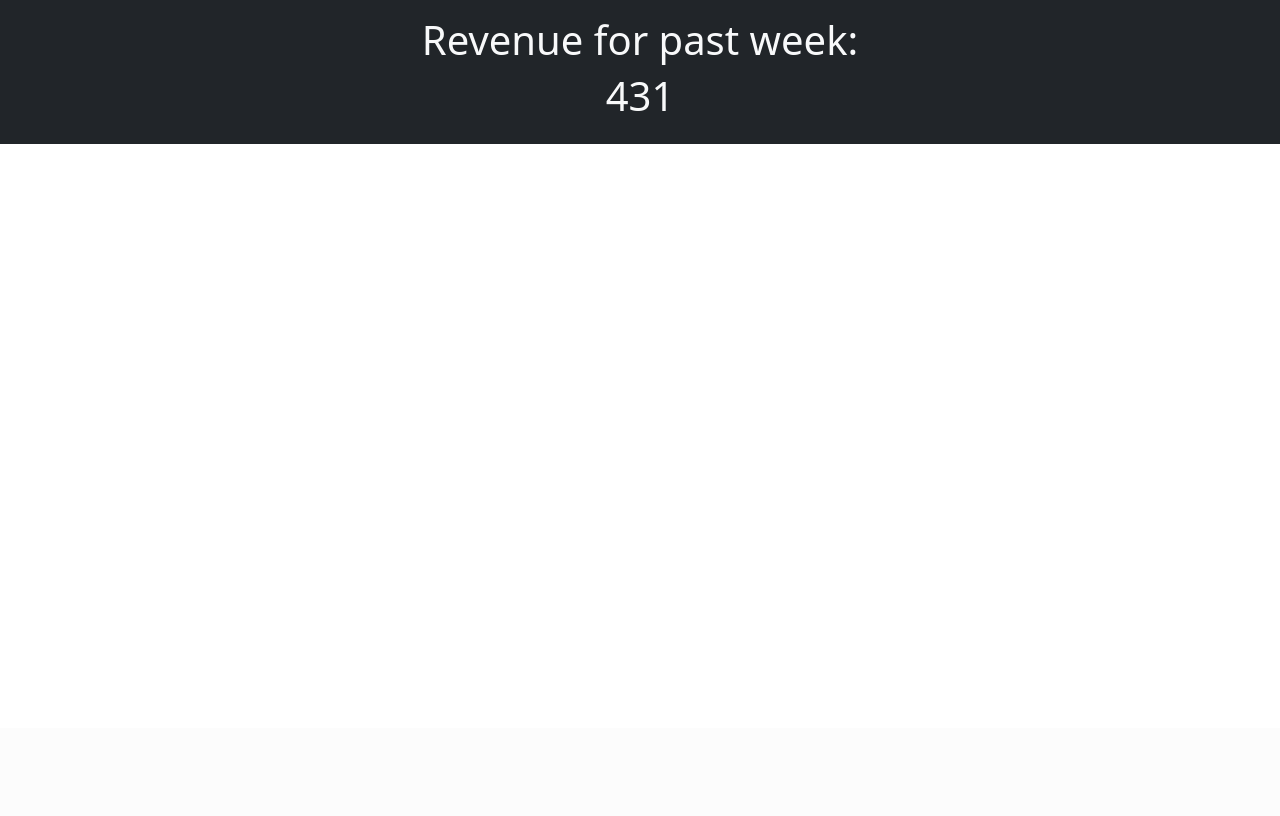
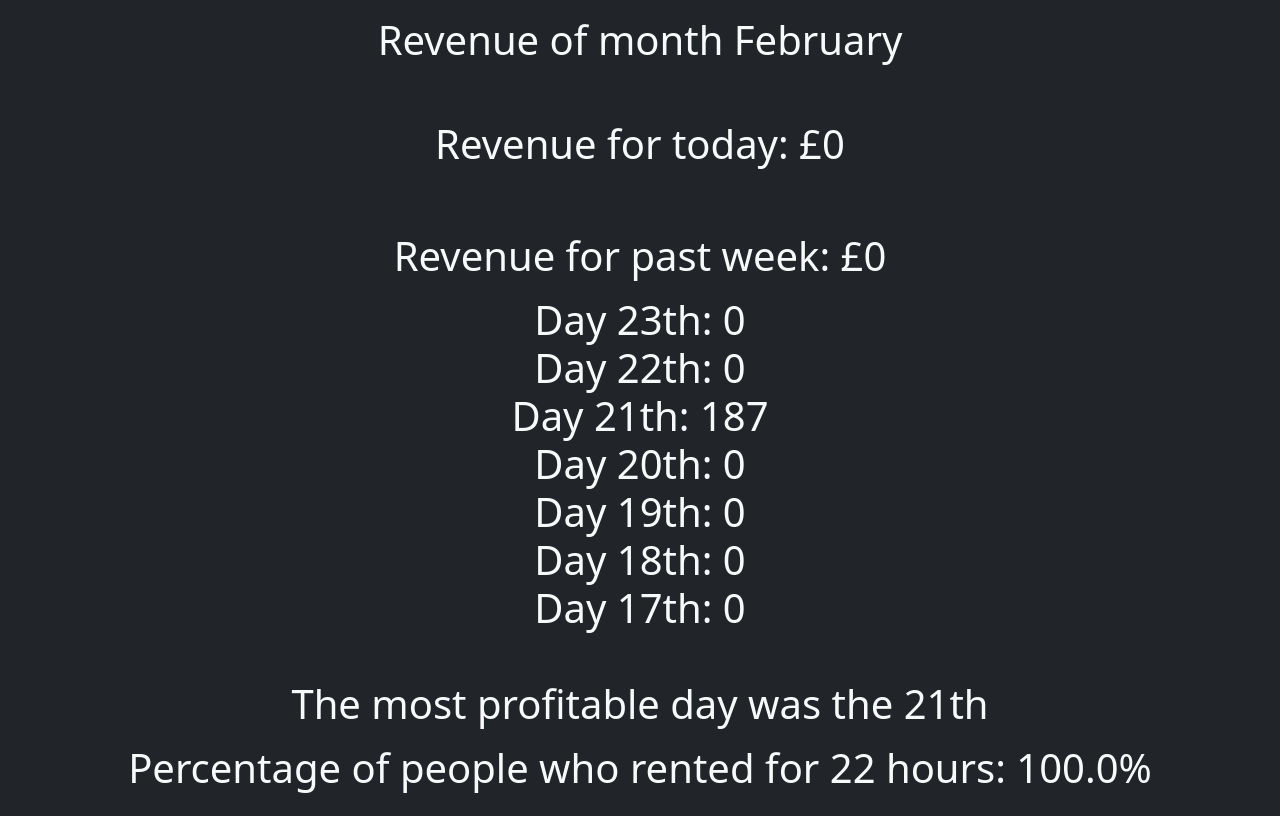
Before and after one commit to shreyashonnalli/leedskrrt, a Flask app: page /revenue in a window 1280 px wide. Shown: the part 72-888 px from the top of the page. Before the commit the page ends 216 px from the top, so only its background shows below. Run offline with Flask 2, Linux system fonts and the light colour scheme; data comes from the database, SQL or seed files in the repository; both versions use the stored data as it was after the commit; some libraries are stand-ins or nearby versions.

Commit message:
Completely reoworked revenue and added several methods

```diff
--- a/app/templates/revenue.html
+++ b/app/templates/revenue.html
@@ -1,6 +1,20 @@
 {% extends "baseManager.html" %}
 {% block content %}
 
-<h1>Revenue for past week:</h1>
-{{totalPrice}}
+<head>
+    <h1>Revenue of month {{month}}</h1>
+</head>
+
+<body>
+    <br><p>Revenue for today: £{{dayPrice}}</p><br>
+    <p>Revenue for past week: £{{weekPrice}}</p>
+    {% for i in range(0, weekPriceLen) %}
+        Day {{weekDates[i]}}th: {{weekPrices[i]}}<br>
+    {% endfor %}
+    <br>
+    <p>The most profitable day was the {{popularDay}}th</p>
+    {% for i in range(0, percentagesLen) %}
+       {{percentages[i]}}<br>
+    {% endfor %}
+</body>
 {% endblock %}
--- a/app/views.py
+++ b/app/views.py
@@ -354,38 +354,6 @@ def feedback_form():
         flash('Our services are available to our customers only', category='error')
         return redirect(url_for('managerindex'))
 
-@app.route('/revenue', methods=['GET', 'POST'])
-def revenue_page():
-
-    #variable prep
-    bookingFirst = Booking.query.order_by(Booking.bookingId.desc()).first()
-    inBooking = bookingFirst.bookingId
-
-    cDate = dt.date.today()#current date
-    strDate = cDate.strftime("%D")#convert into string
-    temp = strDate.split("/")#split the date into a list of month, date, year
-    int1 = int(temp[1])
-
-    foundDate = False
-    count = 0
-    totalPrice = 0
-
-    while not foundDate:
-        if inBooking - count > 0:
-            tempBooking = Booking.query.filter_by(bookingId = inBooking - count).first()
-            temp2 = tempBooking.date#format date until we only have an int of the days
-            strTemp = temp2.split("/")
-            int2 = int(strTemp[1])
-            if (int1 - int2 > 7):#longer than a week ago we dont care about it anymore
-                foundDate = True
-            else:
-                totalPrice += tempBooking.price
-        else:
-            foundDate = True
-        count += 1
-
-    return render_template('revenue.html', title='revenue', totalPrice = totalPrice)
-
 @app.route('/unregistered_booking', methods=['GET', 'POST'])
 def unregistered_booking():
         scooters = Scooter.query.all()
@@ -429,3 +397,186 @@ def unregistered_payment():
             db.session.commit()
             return redirect(url_for("unregistered_confirmation_page"))
         return render_template('unregisteredPayment.html', title='Payment', form=form)
+
+@app.route('/revenue', methods=['GET', 'POST'])
+def revenue_page():
+    weekPrice = 0
+    weekPrices =[]
+    weekDates = []
+    percentages = []
+    dayPrice = 0
+    month = todaysMonth(todaysDate())#the current month
+    today = todaysDay(todaysDate())#the current day
+    testBooking = Booking.query.order_by(Booking.bookingId.desc()).first()#this will only wbe used to check if the database is empty
+
+
+    if (testBooking != None):#our database is not empty
+        dayPrice = calculateRevenue(1)
+        weekPrice = calculateRevenue(7)
+        for i in range(7):#note, calculateDailyRevenue() works with a different index than its counterpart
+            #while calculateRevenue goes from 1...7 this one goes from 0...6 for a week
+            weekPrices.append(calculateDailyRevenue(i))
+            weekDates.append(today-i)#the number dates corresponding to each revenue
+        weekPriceLen = len(weekPrices)
+        popularDay = weekDates[calculatePopularDay(weekPrices)]#the index is shared so if most revenue is at index 3 so will be the date
+        percentages = findOptionPercentage(popularDay)#a list of the percentages for each booking
+        percentagesLen = len(percentages)
+    else:#our database is empty so return 0
+
+        weekPrice = 0
+        dayPrice = 0
+
+    return render_template('revenue.html', title='revenue', weekPrice = weekPrice,
+    dayPrice = dayPrice, weekPrices = weekPrices, month = month, weekPriceLen = weekPriceLen,
+    weekDates = weekDates, popularDay = popularDay, percentages = percentages, percentagesLen = percentagesLen)
+
+
+
+#These are our functional methods
+def calculateRevenue(days):#a revenue calculating method based around the number of days you want the revenue for
+    #returns the total price in the date range
+    #ex, for todays date, number of days would be 1
+
+
+    bookingFirst = Booking.query.order_by(Booking.bookingId.desc()).first()
+    inBooking = bookingFirst.bookingId
+    foundDate = False
+    count = 0
+    totalPrice = 0
+    temp = todaysDate()
+    thisMonth = int(temp[0])#the month it is currently
+    today = int(temp[1])#the day it is today
+
+    while not foundDate:#loop through the database until we find a date which is longer ago than what we want, a week
+        if inBooking - count > 0:# we have reached the end of the database
+            tempBooking = Booking.query.filter_by(bookingId = inBooking - count).first()#the latest booking
+            temp2 = tempBooking.date#format date until we only have an int of the days
+            strTemp = temp2.split("/")#some formatting
+            searchDate = int(strTemp[1])
+            searchMonth = int(strTemp[0])
+            if (today - searchDate >= days or (thisMonth - searchMonth != 0)):#longer than a week ago we dont care about it anymore
+                foundDate = True#alternatively, if it is a different month, we also don't care
+            else:
+                totalPrice += tempBooking.price
+        else:
+            foundDate = True
+        count += 1
+    return totalPrice
+
+def calculateDailyRevenue(days):#this method calculates the revenue of a specific day
+    #input: how many days back is the specific day
+    #like calculateRevenue() but not quite
+    bookingFirst = Booking.query.order_by(Booking.bookingId.desc()).first()
+    inBooking = bookingFirst.bookingId
+    foundDate = False
+    count = 0
+    totalPrice = 0
+    temp = todaysDate()
+    thisMonth = int(temp[0])#the month it is currently
+    today = int(temp[1])#the day it is today
+
+    while not foundDate:#loop through the database until we find a date which is longer ago than what we want, a week
+        if inBooking - count > 0:# we have reached the end of the database
+            tempBooking = Booking.query.filter_by(bookingId = inBooking - count).first()#the latest booking
+            temp2 = tempBooking.date#format date until we only have an int of the days
+            strTemp = temp2.split("/")#some formatting
+            searchDate = int(strTemp[1])
+            searchMonth = int(strTemp[0])
+            if (today - searchDate == days):#if it is the targeted date
+                totalPrice += tempBooking.price
+
+            if (today - searchDate > days or (thisMonth - searchMonth != 0)):#longer than a week ago we dont care about it anymore
+                foundDate = True#alternatively, if it is a different month, we also don't care
+        else:
+            foundDate = True
+        count += 1
+    return totalPrice
+
+def calculatePopularDay(prices):
+    largest = 0
+    index = 0#the only way this wouldnt change is if theyre all 0, so the biggest may as well be 0
+    for i in range(len(prices)):
+        if prices[i] > largest:
+            index = i
+            largest = prices[i]
+    return index
+
+def findOptionPercentage(targetDate):#returns the percentage of each option chosen for a specific day
+    #input: the number of a specific day
+    #like calculateDailyRevenue() but not quite
+    temp = todaysDate()
+    thisMonth = int(temp[0])#the month it is currently
+    bookingFirst = Booking.query.order_by(Booking.bookingId.desc()).first()
+    inBooking = bookingFirst.bookingId
+    foundDate = False
+    count = 0
+    optionsRented = []#this will be a list full of each hour rented for every date that matches
+    percentages = []
+    while not foundDate:#loop through the database until we find a date which is longer ago than what we want, a week
+        if inBooking - count > 0:# we have reached the end of the database
+            tempBooking = Booking.query.filter_by(bookingId = inBooking - count).first()#the latest booking
+            temp2 = tempBooking.date#format date until we only have an int of the days
+            strTemp = temp2.split("/")#some formatting
+            searchDate = int(strTemp[1])
+            searchMonth = int(strTemp[0])
+            if (searchDate == targetDate):#if it is the targeted date
+                optionsRented.append(tempBooking.hours)
+
+            if ((thisMonth - searchMonth != 0) or targetDate > searchDate):
+                foundDate = True#if it is a different month, we also don't care
+        else:
+            foundDate = True
+        count += 1
+    percentages = makePercentages(optionsRented)
+    return percentages
+
+def makePercentages(inList):#input is a list of different rental options
+    #the method counts duplicates and makes a list of each number of requested options
+    optionsCount = []#these lists will share their index
+    options = []
+    percentageList = []#this will be a list of percentages of each option
+    total = 0
+
+    for i in range(0, len(inList)):
+        if inList[i] not in options:#a new unique option
+            options.append(inList[i])#add it to the list of options
+            optionsCount.append(1)#our count starts at 1
+        else:
+            for j in range(0, len(optionsCount)):#look for the option in the array
+                if (optionsCount[j] == inList[i]):
+                    break#we found it so stop the loop
+            optionsCount[j] += 1
+
+    for i in range(0, len(optionsCount)):
+        total += optionsCount[i]#get the total number of rentals
+
+    for i in range(0, len(optionsCount)):
+        percentage = (optionsCount[i]/total) * 100#calculate the percentage
+        roundedPercentage = round(percentage, 2)
+        num = options[i]
+        tempString = "Percentage of people who rented for " + str(num) + " hours: " + str(roundedPercentage) + "%"#format the string
+        percentageList.append(tempString)
+
+    return percentageList
+
+
+
+
+def todaysMonth(temp):#input: a split list of the date it is today (see todaysDate())
+    #output: corresponding month as a string
+    #list of months
+    months = [ "January", "February", "March", "April", "May", "June", "July", "August", "September", "October", "November", "December"]
+    thisMonth = int(temp[0])
+    month = months[thisMonth-1]#the month it is today as a word
+    return month
+
+def todaysDate():#outputs a split list of month, day, year, in that order
+    cDate = dt.date.today()#current date
+    strDate = cDate.strftime("%D")#convert into string
+    dates = strDate.split("/")#split the date into a list of month, date, year
+    return dates
+
+def todaysDay(tempString):#returns the day it is today as an int
+    #input same as todaysMonth
+    today = int(tempString[1])
+    return today
```
Also changed, not shown: test.db.
